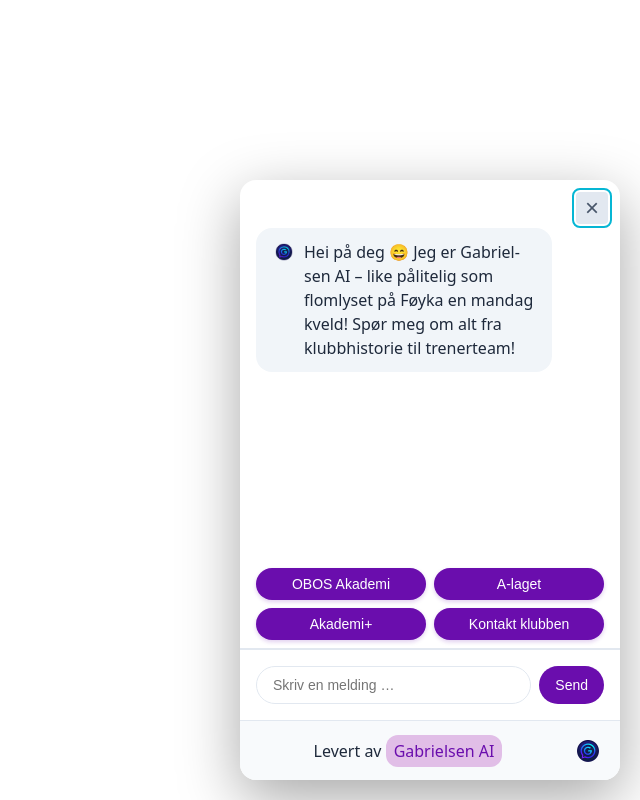
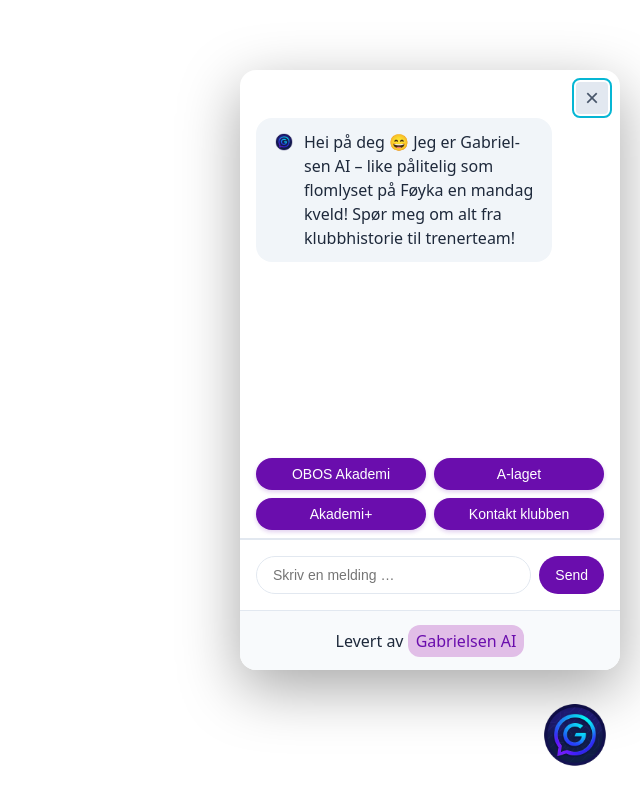
Before and after one commit to NikoBrokk/askerbot-demo, a website: page index.html in a window 1280 px wide. Both pictures are taken after a click on the button "Åpne chat med Gabrielsen AI". Shown: the whole page, without its empty margins (640-1280 px from the left). Drawn offline with Linux system fonts and the light colour scheme.

Commit message:
RM deploy

```diff
--- a/index.html
+++ b/index.html
@@ -10,7 +10,7 @@
   <style>
     :root {
       --bot-width: 380px;
-      --bot-height: 650px; /* Increased height to accommodate footer */
+      --bot-height: 600px; /* Adjusted height to fit better on screen */
       --radius: 16px;
       --primary: #0f172a;
       --cyan: #06b6d4;
@@ -42,18 +42,26 @@
       min-height: 100vh;
     }
 
-    /* Bot Container - v2.0 */
+    /* Bot Container - v2.0 - Enhanced positioning */
     .ga-bot {
       position: fixed !important;
-      bottom: 0px !important; /* Position at bottom of iframe */
-      right: 0px !important; /* Position at right of iframe */
-      z-index: 9999 !important; /* High z-index to stay on top */
+      bottom: 20px !important; /* Fixed position from viewport bottom */
+      right: 20px !important; /* Fixed position from viewport right */
+      z-index: 999999 !important; /* Very high z-index to stay on top */
       font-family: inherit;
-      /* Force positioning */
+      width: 90px !important; /* 50% larger than 60px */
+      height: 90px !important;
+      /* Force positioning - override any other positioning */
       top: auto !important;
       left: auto !important;
       margin: 0 !important;
       padding: 0 !important;
+      transform: none !important;
+      /* Additional positioning safeguards */
+      position: fixed !important;
+      float: none !important;
+      clear: none !important;
+      display: block !important;
     }
 
     /* Bot Button */
@@ -68,12 +76,13 @@
       position: relative;
       padding: 0;
       margin: 0;
-      width: 60px; /* Much smaller for just the logo */
-      height: 60px;
+      width: 90px; /* 50% larger than 60px */
+      height: 90px;
     }
 
     .ga-bot__button:hover {
-      transform: scale(1.05);
+      transform: scale(1.08);
+      transition: transform 0.2s ease;
     }
 
     .ga-bot__button:focus {
@@ -84,23 +93,22 @@
 
     /* Bot Panel */
     .ga-bot__panel {
-      position: absolute;
-      bottom: 0;
-      right: 0;
+      position: fixed;
+      bottom: 130px; /* Moved down a bit more, but still above the logo */
+      right: 20px; /* Align with button */
       width: var(--bot-width);
       height: var(--bot-height); /* Fixed height to prevent layout shifts */
-      max-height: 75vh;
+      max-height: calc(100vh - 160px); /* Adjusted to account for new position */
       background: white; /* White background only when open */
       border-radius: var(--radius);
       box-shadow: var(--shadow); /* Shadow only when open */
       display: flex;
       flex-direction: column;
       opacity: 0;
-      transform: translateY(20px) scale(0.95);
-      transition: all 0.3s cubic-bezier(0.4, 0, 0.2, 1);
+      transform: translateY(30px) scale(0.9);
+      transition: all 0.4s cubic-bezier(0.25, 0.46, 0.45, 0.94);
       pointer-events: none;
       overflow: hidden;
-      position: relative;
       visibility: hidden; /* Completely hidden when closed */
     }
 
@@ -109,13 +117,14 @@
       transform: translateY(0) scale(1);
       pointer-events: auto;
       visibility: visible; /* Show when open */
+      animation: slideInUp 0.4s cubic-bezier(0.25, 0.46, 0.45, 0.94);
     }
 
-    /* Hide button when panel is open */
+    /* Keep button visible when panel is open */
     .ga-bot--open .ga-bot__button {
-      opacity: 0;
-      visibility: hidden;
-      pointer-events: none;
+      opacity: 1;
+      visibility: visible;
+      pointer-events: auto;
     }
 
     /* Close Button - positioned in top-right corner */
@@ -324,6 +333,17 @@
       }
     }
 
+    @keyframes slideInUp {
+      0% {
+        opacity: 0;
+        transform: translateY(30px) scale(0.9);
+      }
+      100% {
+        opacity: 1;
+        transform: translateY(0) scale(1);
+      }
+    }
+
     /* Responsive */
     @media (max-width: 480px) {
       .ga-bot {
@@ -335,8 +355,9 @@
       .ga-bot__panel {
         width: calc(100vw - 40px); /* Account for margins */
         max-width: var(--bot-width);
-        right: 0; /* Align with button */
-        bottom: 0; /* Keep at bottom on mobile too */
+        right: 20px; /* Align with button */
+        bottom: 130px; /* Position above button on mobile too */
+        max-height: calc(100vh - 160px); /* Ensure it fits on mobile */
       }
 
       .ga-bot__messages {
@@ -518,11 +539,22 @@
     /* Force bottom-right positioning - override any other styles */
     #gaBot {
       position: fixed !important;
-      bottom: 0px !important;
-      right: 0px !important;
+      bottom: 20px !important;
+      right: 20px !important;
       top: auto !important;
       left: auto !important;
-      z-index: 9999 !important;
+      z-index: 999999 !important;
+      width: 90px !important; /* 50% larger than 60px */
+      height: 90px !important;
+      margin: 0 !important;
+      padding: 0 !important;
+      transform: none !important;
+      /* Additional positioning safeguards */
+      float: none !important;
+      clear: none !important;
+      display: block !important;
+      visibility: visible !important;
+      opacity: 1 !important;
     }
 
     /* Reduced motion */
@@ -539,9 +571,9 @@
   </style>
 </head>
 <body>
-  <div class="ga-bot" id="gaBot" style="position: fixed !important; bottom: 20px !important; right: 20px !important; z-index: 9999 !important;">
+  <div class="ga-bot" id="gaBot" style="position: fixed !important; bottom: 20px !important; right: 20px !important; z-index: 999999 !important; width: 90px !important; height: 90px !important; margin: 0 !important; padding: 0 !important; transform: none !important; top: auto !important; left: auto !important; float: none !important; clear: none !important; display: block !important; visibility: visible !important; opacity: 1 !important;">
     <button class="ga-bot__button" id="gaBotBtn" aria-haspopup="dialog" aria-expanded="false" aria-controls="gaBotPanel" aria-label="Åpne chat med Gabrielsen AI" title="Åpne Gabrielsen AI">
-      <img src="./assets/logo.png" alt="Gabrielsen AI" style="width: 60px; height: 60px;" />
+      <img src="./assets/logo.png" alt="Gabrielsen AI" style="width: 90px; height: 90px;" />
     </button>
 
     <section id="gaBotPanel" class="ga-bot__panel" role="dialog" aria-modal="true" aria-label="Gabrielsen AI chat">
@@ -561,9 +593,6 @@
 
       <div class="af-footer">
         <div class="af-footer-text">Levert av <a href="https://lupenobos.no" target="_blank" rel="noopener" class="af-footer-link">Gabrielsen AI</a></div>
-        <a href="https://lupenobos.no" target="_blank" rel="noopener" class="af-footer-logo-link">
-          <img src="./assets/logo.png" alt="Gabrielsen AI" class="af-footer-logo" />
-        </a>
       </div>
     </section>
   </div>
```
Also changed, not shown: netlify/functions/chat.js (+7 -7 lines).
